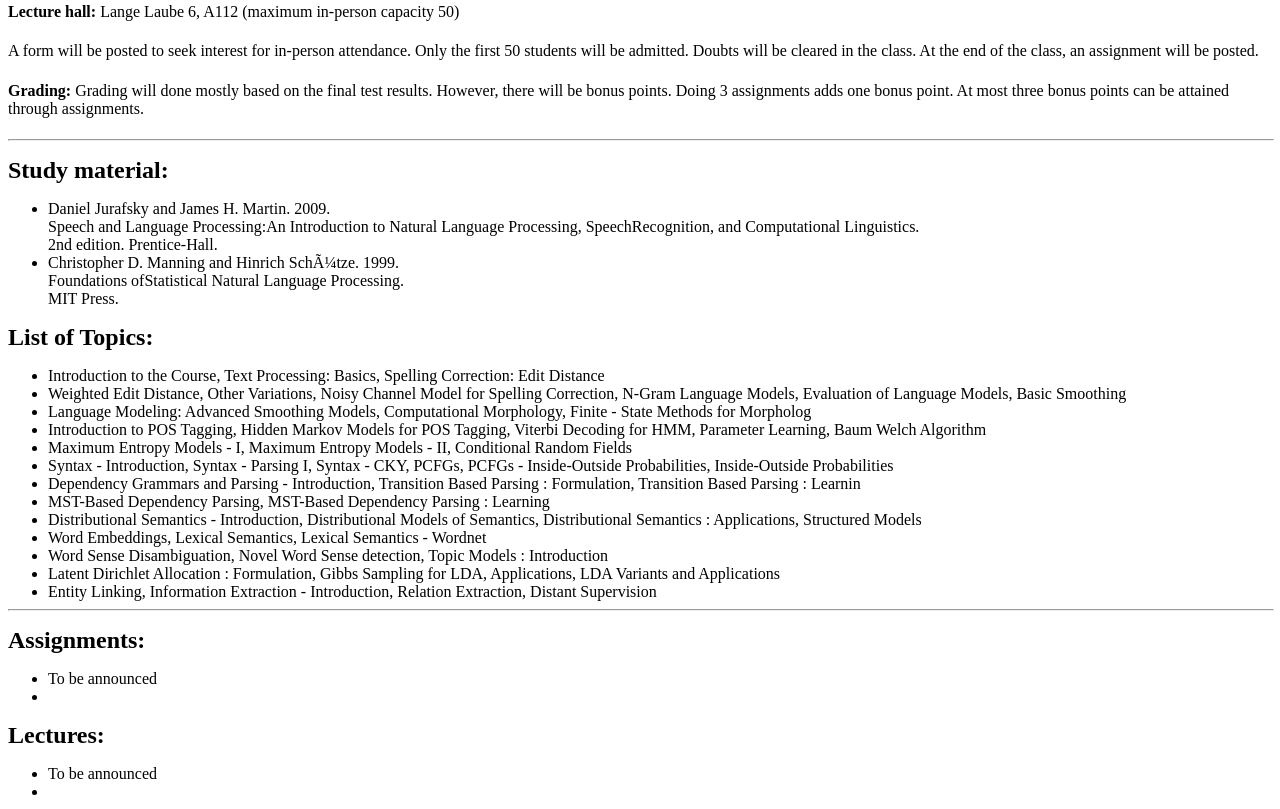
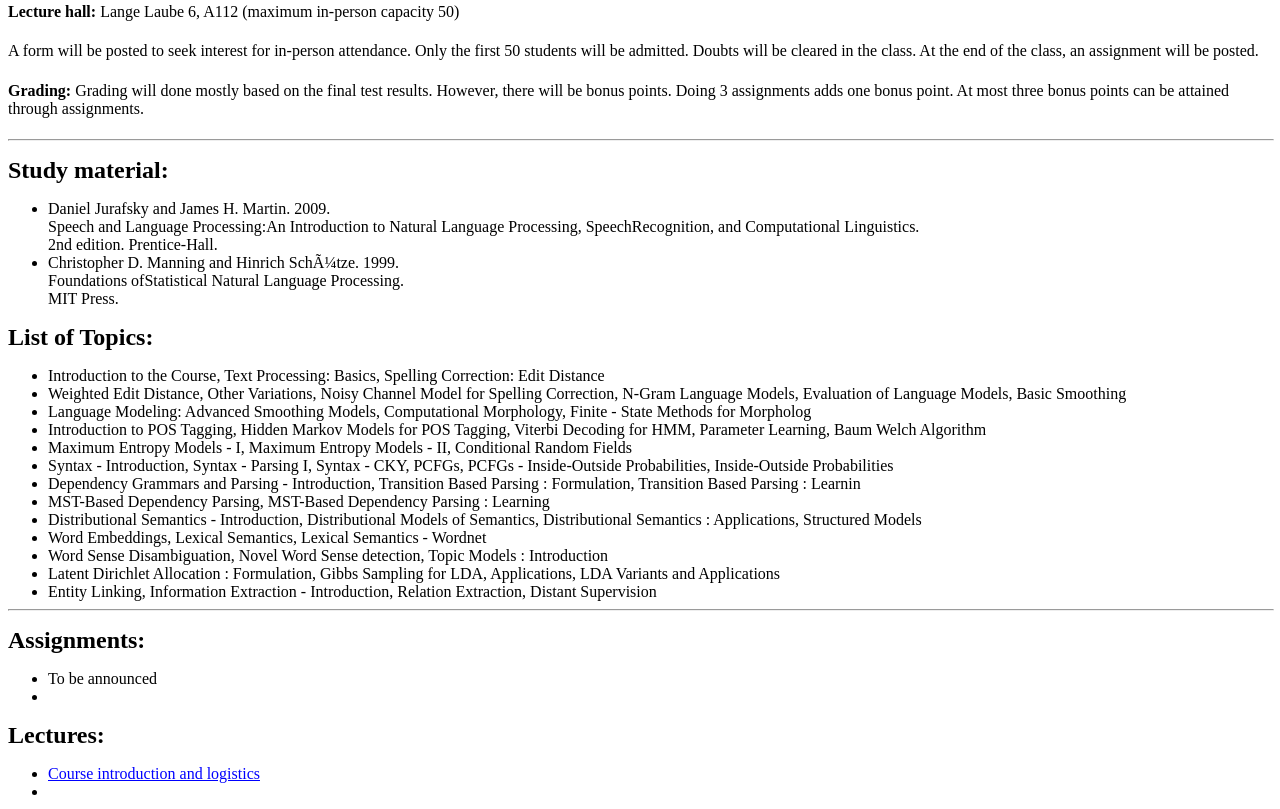
Before and after one commit to CNeRG-IITKgp/nlp, a plain HTML site: page course/index.html in a window 1280 px wide. Shown: the part 442-1251 px from the top of the page. Drawn offline with Linux system fonts and the light colour scheme.

Commit message:
Update index.html

```diff
--- a/course/index.html
+++ b/course/index.html
@@ -430,7 +430,7 @@ A form will be posted to seek interest for in-person attendance. Only the first
 
 <p><strong><span style="font-size:18.0pt">Lectures:</span></strong><span style="font-size:14.0pt;mso-bidi-font-size:12.0pt"><o:p></o:p></span></p>
 <ul type="disc">
- <li>To be announced <br></li>
+ <li><a href="./index_files/Intro-NLP.pdf" target="_blank">Course introduction and logistics</a></li>
 <li> </li>
 </ul>
 
```
